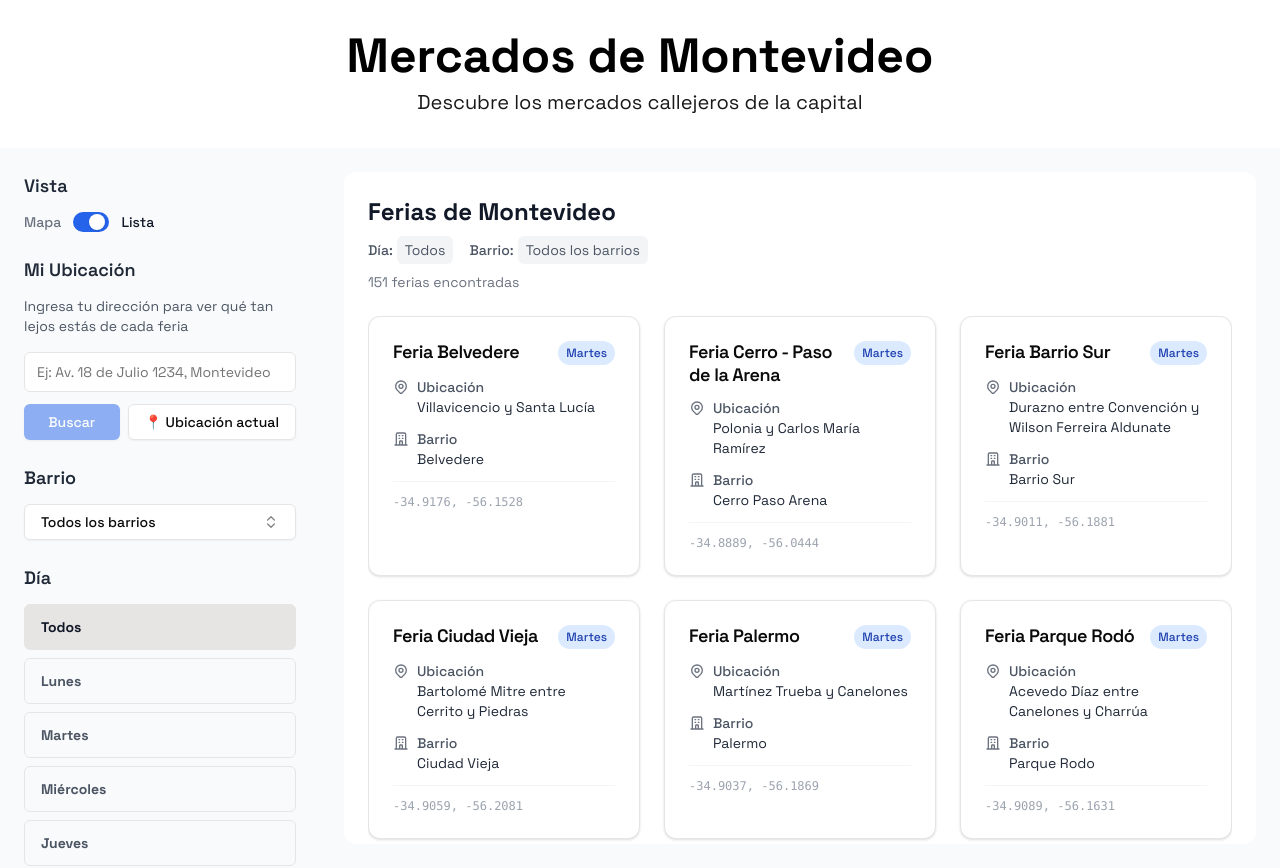
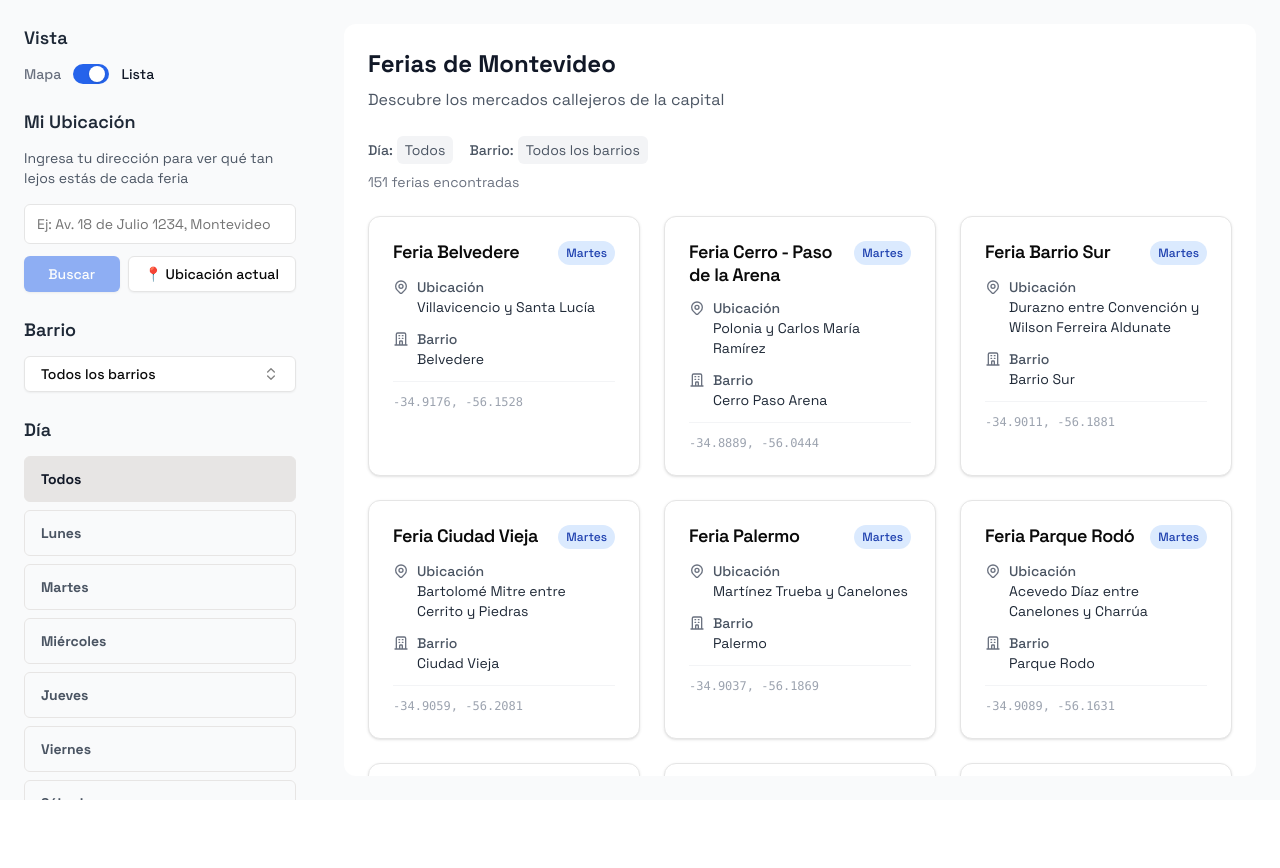
Before and after one commit to codeplaygroundspace/feriasenmontevideo, a Next.js app: page / in a window 1280 px wide. After the commit the page ends 800 px from the top, so only its background shows below. Built offline with nearby package versions, Linux system fonts and the light colour scheme.

Commit message:
Refactor Home component by removing Header, adjusting layout to use full screen height, and enhancing MarketsCardGrid with descriptive titles and improved styling for better user experience.

```diff
--- a/src/app/page.tsx
+++ b/src/app/page.tsx
@@ -1,7 +1,6 @@
 "use client";
 
 import { useState } from "react";
-import Header from "@/components/Header";
 import MarketsSection from "@/components/MarketsSection";
 import DynamicMarketsMap from "@/components/DynamicMarketsMap";
 import MarketsCardGrid from "@/components/MarketsCardGrid";
@@ -44,9 +43,7 @@ export default function Home() {
 
   return (
     <div className="min-h-screen bg-gray-50">
-      <Header />
-
-      <div className="flex h-[calc(100vh-80px)]">
+      <div className="flex h-screen">
         {/* Sidebar */}
         <div className="w-80 overflow-y-auto">
           <MarketsSection
@@ -70,12 +67,20 @@ export default function Home() {
                 userCoordinates={userCoordinates}
               />
             ) : (
+              <div className="h-full overflow-y-auto">
                 <div className="p-6">
+                  <h1 className="text-2xl font-bold text-gray-900 mb-2">
+                    Ferias de Montevideo
+                  </h1>
+                  <p className="text-gray-600 mb-6">
+                    Descubre los mercados callejeros de la capital
+                  </p>
                   <MarketsCardGrid
                     selectedDay={selectedDay}
                     selectedNeighborhood={selectedNeighborhood}
                     userCoordinates={userCoordinates}
                   />
+                </div>
               </div>
             )}
           </div>
--- a/src/components/Header.tsx
+++ /dev/null
@@ -1,16 +0,0 @@
-const Header: React.FC = () => {
-  return (
-    <header className="bg-white text-black p-8">
-      <div className="max-w-6xl mx-auto text-center">
-        <h1 className="text-4xl md:text-5xl font-bold mb-2">
-          Mercados de Montevideo
-        </h1>
-        <p className="text-lg md:text-xl opacity-90 max-w-2xl mx-auto">
-          Descubre los mercados callejeros de la capital
-        </p>
-      </div>
-    </header>
-  );
-};
-
-export default Header;
--- a/src/components/MarketsCardGrid.tsx
+++ b/src/components/MarketsCardGrid.tsx
@@ -85,12 +85,9 @@ const MarketsCardGrid: React.FC<MarketsCardGridProps> = ({
   };
 
   return (
-    <div className="h-full flex flex-col">
-      {/* Header */}
+    <div>
+      {/* Filter Info */}
       <div className="mb-6">
-        <h2 className="text-2xl font-bold text-gray-900 mb-2">
-          Ferias de Montevideo
-        </h2>
         <div className="flex flex-wrap gap-4 text-sm text-gray-600">
           <span className="flex items-center gap-1">
             <span className="font-medium">Día:</span>
@@ -120,15 +117,13 @@ const MarketsCardGrid: React.FC<MarketsCardGridProps> = ({
 
       {/* Markets Grid */}
       {filteredMarkets.length > 0 ? (
-        <div className="flex-1 overflow-y-auto">
-          <div className="grid grid-cols-1 md:grid-cols-2 lg:grid-cols-3 gap-6 pb-6">
-            {filteredMarkets.map((market, index) => (
-              <MarketCard key={`${market.name}-${market.location}-${index}`} market={market} />
-            ))}
-          </div>
+        <div className="grid grid-cols-1 md:grid-cols-2 lg:grid-cols-3 gap-6 pb-6">
+          {filteredMarkets.map((market, index) => (
+            <MarketCard key={`${market.name}-${market.location}-${index}`} market={market} />
+          ))}
         </div>
       ) : (
-        <div className="flex-1 flex items-center justify-center">
+        <div className="flex items-center justify-center py-12">
           <div className="text-center">
             <svg
               className="w-16 h-16 text-gray-300 mx-auto mb-4"
```
Lines whose indentation alone changed are shown as unchanged.
